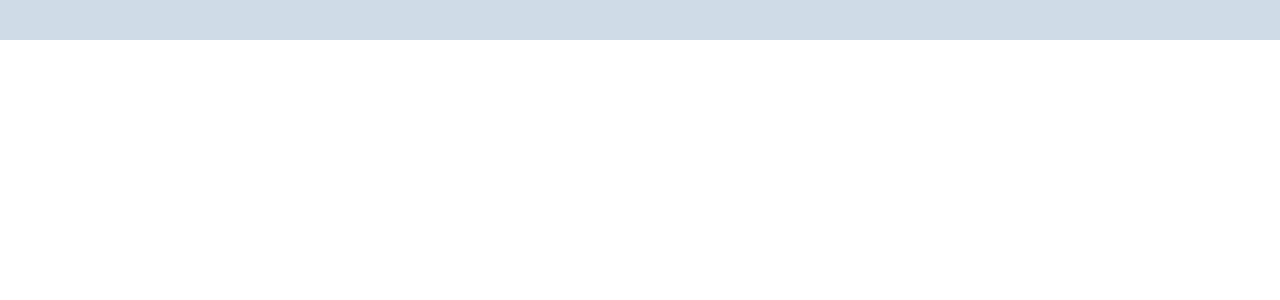
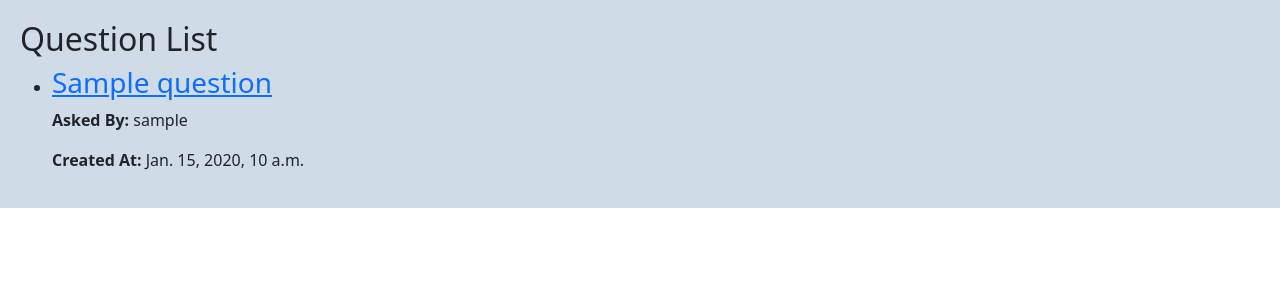
Before and after one commit to herman72/stack_flow_proj, a Django app: template questions/templates/question/question_list_view.html in a window 1280 px wide. Shown: the part 56-356 px from the top of the page. Run offline with Django 4.2, Linux system fonts and the light colour scheme; the template is opened without the code that fills it: values that come from a table or form of the project are taken from there, others are empty; a user stored in the database is signed in; tables that the repository leaves empty hold one stand-in row (values such as "Sample post").

```diff
--- a/questions/templates/question/question_list_view.html
+++ b/questions/templates/question/question_list_view.html
@@ -1,3 +1,15 @@
 {% extends 'base.html' %}
 {% block content %}
+<h2>Question List</h2>
+  <ul>
+    {% for question in question_list %}
+      <li>
+        <h3><a href="{% url 'view_question' question.id %}">{{ question.title }}</a></h3>
+        <p><strong>Asked By:</strong> {{ question.user.username }}</p>
+        <p><strong>Created At:</strong> {{ question.created_at }}</p>
+      </li>
+    {% empty %}
+      <p>No questions available.</p>
+    {% endfor %}
+  </ul>
 {% endblock %}
```
